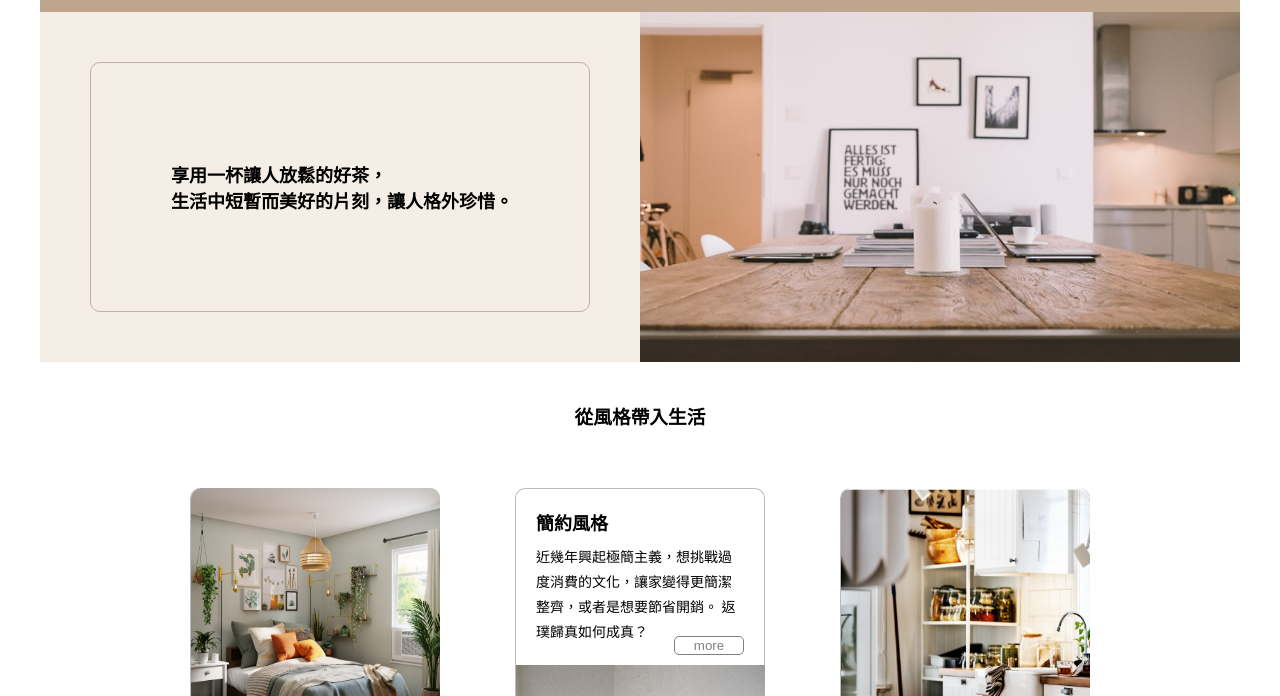
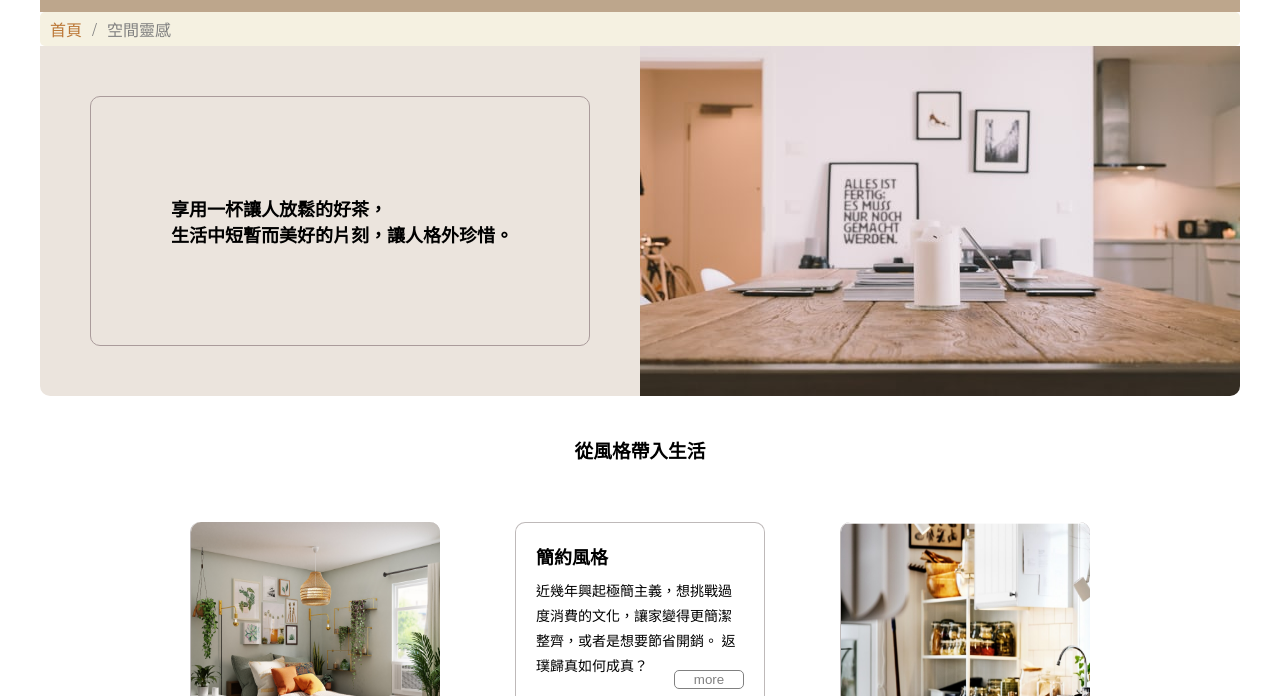
Before and after one commit to ZhiHao1007/simple, a plain HTML site: page special.html in a window 1280 px wide. Shown: the part 73-769 px from the top of the page. Drawn offline with Linux system fonts and the light colour scheme.

Commit message:
修改麵包屑

```diff
--- a/css/about.css
+++ b/css/about.css
@@ -19,6 +19,7 @@ div.main {
 div.banner1 {
   width: 1200px;
   height: 350px;
+  border-radius: 0 0 10px 10px;
   background: url("../images/about/banner1.png");
   margin:0 auto;
   /* position: fixed; */
--- /dev/null
+++ b/css/breadcrumb.css
@@ -0,0 +1,46 @@
+/* 麵包屑 */
+div.breadcrumb {
+    background-color: #f5f1e1;
+    width: 1200px;
+    margin: 0 auto;
+    padding: 5px 10px;
+    border-radius: 5px;
+  }
+
+  div.breadcrumb ol.breadcrumb_list {
+    margin: 0;
+    padding: 0;
+    /* list-style: none; */
+    font-size: 0;
+  }
+
+  div.breadcrumb ol.breadcrumb_list > li {
+    /*   border: 1px solid red; */
+    display: inline-block;
+    color: gray;
+    font-size: 16px;
+  }
+
+  /* 利用 ::before 擬似元素，創造斜線做為分隔 */
+  div.breadcrumb ol.breadcrumb_list > li::before {
+    content: "/";
+    font-size: 18px;
+    color: gray;
+    margin: 0 10px;
+  }
+
+  /* 第一個 li 元素，將 ::before 設定回來需要的 */
+  div.breadcrumb ol.breadcrumb_list > li:first-child::before {
+    display: none;
+  }
+
+  div.breadcrumb ol.breadcrumb_list > li > a {
+    /*   border: 1px solid blue; */
+    text-decoration: none;
+    display: inline-block;
+    color: rgb(187, 118, 53);
+  }
+
+  div.breadcrumb ol.breadcrumb_list > li > a:hover{
+    color: #661616;
+  }
--- a/css/index.css
+++ b/css/index.css
@@ -1,30 +1,31 @@
-*{
+* {
   box-sizing: border-box;
 }
 
-body{
+body {
   margin: 0;
   /* font-family: 'Noto Sans TC', sans-serif; */
 }
 
 /* main */
-div.main{
+div.main {
   /* border: 1px solid red; */
   width: 1200px;
   margin: 0 auto;
 }
 
 /* banner */
-div.banner1{
+div.banner1 {
   /* border: 1px solid blue; */
   background-image: url("../images/index/banner1.png");
   width: 1200px;
   height: 550px;
+  border-radius: 0 0 10px 10px;
   margin: 0 auto;
 }
 
 /* text 文字*/
-div.text{
+div.text {
   /* border: 1px solid black; */
   width: 1200px;
   height: 150px;
@@ -32,7 +33,7 @@ div.text{
   position: relative;
 }
 
-div.text p{
+div.text p {
   width: 500px;
   text-align: center;
   font-weight: bold;
@@ -46,12 +47,12 @@ div.text p{
 }
 
 /* 分隔線 */
-div.col h2::before{
-  content: '';
+div.col h2::before {
+  content: "";
   display: block;
   height: 1px;
   flex-grow: 1;
-  background: #AB9B96;
+  background: #ab9b96;
   margin: 0 30px;
 }
 
@@ -59,24 +60,24 @@ div.col > h2 {
   width: 1000px;
   box-sizing: border-box;
   display: flex;
-  align-items: center;  /* 對齊交錯軸線中央 */
-  color: #AB9B96;
-  cursor: default;      /* 鼠標樣式 */
+  align-items: center; /* 對齊交錯軸線中央 */
+  color: #ab9b96;
+  cursor: default; /* 鼠標樣式 */
   font-size: 18px;
   margin: 0 auto;
 }
 
-div.col h2::after{
-  content: '';
+div.col h2::after {
+  content: "";
   display: block;
   height: 1px;
   flex-grow: 1;
-  background: #AB9B96;
+  background: #ab9b96;
   margin: 0 30px;
 }
 
 /* 最新 熱門商品 */
-div.commodity_nav{
+div.commodity_nav {
   /* border: 1px solid green; */
   width: 1200px;
   height: 100px;
@@ -85,23 +86,23 @@ div.commodity_nav{
   text-align: center;
 }
 
-div.commodity_nav ul{
+div.commodity_nav ul {
   display: inline-block;
   margin: 0;
   padding: 0;
   font-size: 0;
 }
 
-div.commodity_nav li{
-  list-style: none;             /* 移除項目符號 */
+div.commodity_nav li {
+  list-style: none; /* 移除項目符號 */
   display: inline-block;
   font-size: 0;
 }
 
-div.commodity_nav a{
-  color: inherit;              /* 移除超連結顏色 */
-  text-decoration: none;        /* 移除超連結底線 */
-  display: inline-block;       /* 讓 <a> 填滿 <li> */
+div.commodity_nav a {
+  color: inherit; /* 移除超連結顏色 */
+  text-decoration: none; /* 移除超連結底線 */
+  display: inline-block; /* 讓 <a> 填滿 <li> */
   /* border: 1px solid black; */
   font-size: 24px;
   height: 50px;
@@ -109,26 +110,26 @@ div.commodity_nav a{
   padding: 10px 20px;
 }
 
-a.new{
+a.new {
   /* background-color: #f8e8be; */
-  background-color:rgb(223, 197, 173);
-  border:1px solid rgb(223, 197, 173);
+  background-color: rgb(223, 197, 173);
+  border: 1px solid rgb(223, 197, 173);
 }
-a.new span{
+a.new span {
   color: red;
   font-size: 18px;
 }
-a.hot{
+a.hot {
   /* background-color: #f1c99b; */
-  border:1px solid rgb(223, 197, 173);
+  border: 1px solid rgb(223, 197, 173);
 }
-a.hot span{
+a.hot span {
   color: red;
   font-size: 18px;
 }
 
 /* 最新 熱門商品圖 */
-div.commodity{
+div.commodity {
   /* border: 1px solid blue; */
   width: 1200px;
   height: 420px;
@@ -137,67 +138,67 @@ div.commodity{
   position: relative;
 }
 
-div.commodity ul{
+div.commodity ul {
   padding: 0;
   margin-top: 50px;
   margin-right: 120px;
   margin-left: 120px;
 }
 
-div.commodity li{
+div.commodity li {
   list-style: none;
 }
 
-div.list_product{
+div.list_product {
   /* border: 1px solid black; */
   margin: 0 auto;
-  text-align:center;
+  text-align: center;
 
   display: flex;
   flex-wrap: wrap;
   justify-content: space-between;
 }
 
-div.pr1{
+div.pr1 {
   /* border: 1px solid green; */
   width: 200px;
   display: inline-block;
   text-align: center;
 }
-div.pr1 a.product{
+div.pr1 a.product {
   /* border: 1px solid red; */
   display: inline-block;
 }
 
-a img.product{
+a img.product {
   width: 200px;
   height: 200px;
 }
 
-div.pr1_text{
+div.pr1_text {
   margin: 10px;
 }
 
-a.pr1_text{
-  color: inherit;              /* 移除超連結顏色 */
-  text-decoration: none;        /* 移除超連結底線 */
+a.pr1_text {
+  color: inherit; /* 移除超連結顏色 */
+  text-decoration: none; /* 移除超連結底線 */
   /* border: 1px solid blue; */
   display: block;
   /* font-size: 14px; */
 }
 
-div.pr1_text h4{
+div.pr1_text h4 {
   font-style: bold;
   font-size: 18px;
-  margin:0;
+  margin: 0;
   /* margin-bottom: 10px; */
 }
 
-div.pr1_text span{
+div.pr1_text span {
   font-size: 16px;
 }
 
-div.commodity input{
+div.commodity input {
   width: 80px;
   position: absolute;
   bottom: 40px;
@@ -210,9 +211,8 @@ div.commodity input{
   cursor: pointer;
 }
 
-
 /* banner2 */
-div.banner2{
+div.banner2 {
   /* border: 1px solid green; */
   width: 1200px;
   height: 300px;
@@ -222,16 +222,16 @@ div.banner2{
   margin-bottom: 40px;
   background-position: center;
   position: relative;
-  background-attachment:fixed;
-  background-repeat:no-repeat;
+  background-attachment: fixed;
+  background-repeat: no-repeat;
 }
 
-div.banner2 p{
+div.banner2 p {
   /* border: 1px solid red; */
   width: 450px;
   position: absolute;
   right: 30px;
-  bottom:25px;
+  bottom: 25px;
   text-align: center;
   font-size: 18px;
   line-height: 40px;
@@ -240,7 +240,7 @@ div.banner2 p{
 }
 
 /* 風格 */
-div.style1{
+div.style1 {
   /* background-image: url("../images/3.jpg"); */
   /* background-size:100%; */
   /* background-repeat: no-repeat; */
@@ -252,20 +252,18 @@ div.style1{
   grid-template-columns: auto auto;
   padding-left: 100px;
   padding-right: 100px;
-
 }
 
-div.style_img{
+div.style_img {
   /* border: 1px solid green; */
   /* display: inline-block; */
   text-align: center;
   margin: 20px;
   width: 300px;
   margin: 20px auto;
-
 }
 
-div.style_text{
+div.style_text {
   /* border: 1px solid green; */
   /* display: inline-block; */
   width: 220px;
@@ -273,10 +271,9 @@ div.style_text{
   text-align: center;
   padding-top: 20px;
   position: relative;
-
 }
 
-div.style_text input{
+div.style_text input {
   width: 80px;
   position: absolute;
   bottom: 30px;
@@ -289,33 +286,33 @@ div.style_text input{
   cursor: pointer;
 }
 
-div.style1 a.style_img{
+div.style1 a.style_img {
   /* border: 1px solid red; */
   width: 300px;
   height: 200px;
   display: inline-block;
 }
 
-div.style1 img{
+div.style1 img {
   /* border: 1px solid orange; */
   width: 300px;
   height: 200px;
   display: inline-block;
 }
 
-div.style_text h4{
+div.style_text h4 {
   font-size: 18px;
   /* border: 1px solid orange; */
 }
 
-div.style_text span{
+div.style_text span {
   font-size: 16px;
 
   /* border: 1px solid orange; */
 }
 
 /* 找設計 */
-div.design{
+div.design {
   /* border: 1px solid blue; */
   margin-top: 30px;
   display: inline-block;
@@ -327,17 +324,17 @@ div.design{
   justify-content: space-between;
 }
 
-div.design img.back{
+div.design img.back {
   width: 800px;
   height: 600px;
-  opacity: .5;
+  opacity: 0.5;
   position: absolute;
-  left:50%;
-  top:56px;
+  left: 50%;
+  top: 56px;
   transform: translateX(-50%);
 }
 
-div.design_1{
+div.design_1 {
   /* border: 1px solid green; */
   width: 400px;
   height: 500px;
@@ -345,11 +342,11 @@ div.design_1{
   text-align: center;
   padding-top: 30px;
   position: absolute;
-  top:10%;
+  top: 10%;
   left: 0;
 }
 
-div.design_2{
+div.design_2 {
   /* border: 1px solid red; */
   width: 400px;
   height: 500px;
@@ -358,12 +355,12 @@ div.design_2{
   padding-top: 30px;
   display: inline-block;
   position: absolute;
-  left:50%;
-  top:20%;
+  left: 50%;
+  top: 20%;
   transform: translateX(-50%);
 }
 
-div.design_3{
+div.design_3 {
   /* border: 1px solid orange; */
   width: 400px;
   height: 500px;
@@ -373,18 +370,18 @@ div.design_3{
   display: inline-block;
   position: absolute;
   right: 0;
-  top:30%;
+  top: 30%;
 }
 
-div.design img{
+div.design img {
   width: 250px;
   border-radius: 10px;
   z-index: -1;
 }
 
-div.design span.d1{
+div.design span.d1 {
   /* border: 1px solid black; */
-  background:rgb(223, 197, 173);
+  background: rgb(223, 197, 173);
   padding: 10px;
   /* writing-mode: vertical-lr; */
   font-size: 16px;
@@ -397,9 +394,9 @@ div.design span.d1{
   z-index: 1;
 }
 
-div.design span.d2{
+div.design span.d2 {
   /* border: 1px solid black; */
-  background:rgba(255, 253, 247, 0.8);
+  background: rgba(255, 253, 247, 0.8);
   padding: 10px;
   width: 270px;
   height: 80px;
@@ -415,7 +412,7 @@ div.design span.d2{
 
 /* 更多商品 */
 
-div.commodity_1{
+div.commodity_1 {
   /* border: 1px solid blue; */
   width: 1200px;
   height: 360px;
@@ -425,7 +422,7 @@ div.commodity_1{
   position: relative;
 }
 
-div.commodity_1 ul{
+div.commodity_1 ul {
   padding: 0;
   margin-top: 40px;
   margin-bottom: 40px;
@@ -433,33 +430,33 @@ div.commodity_1 ul{
   /* margin-left: 120px; */
 }
 
-div.commodity_1 li{
+div.commodity_1 li {
   list-style: none;
 }
 
-div.list_product_1{
+div.list_product_1 {
   /* border: 1px solid black; */
   margin: 0 auto;
-  text-align:center;
+  text-align: center;
   width: 1100px;
   display: flex;
   flex-wrap: wrap;
   justify-content: space-between;
 }
 
-div.list_product_1 img{
+div.list_product_1 img {
   width: 150px;
   height: 150px;
 }
 
-div.commodity_1 > a.next1 > img{
+div.commodity_1 > a.next1 > img {
   width: 30px;
   position: absolute;
   bottom: 50%;
   cursor: pointer;
 }
 
-div.commodity_1 > a.next2 > img{
+div.commodity_1 > a.next2 > img {
   width: 30px;
   position: absolute;
   bottom: 50%;
@@ -468,10 +465,9 @@ div.commodity_1 > a.next2 > img{
 }
 
 /* 按鈕特效 */
-input#more:hover{
+input#more:hover {
   background-color: rgb(189, 164, 143, 0.5);
   color: black;
 }
 
-
 /* end */
--- a/css/room.css
+++ b/css/room.css
@@ -13,6 +13,7 @@ div.banner{
 	margin: 0 auto;
 	width: 1200px;
 	height: 400px;
+	border-radius: 0 0 10px 10px;
 	display: flex;
 	position: relative;
 	z-index: -1;
--- a/css/space.css
+++ b/css/space.css
@@ -19,6 +19,7 @@ div.banner{
 	background-image: url("../images/space/banner.png") ;
 	width: 1200px;
 	height: 350px;
+	border-radius: 0 0 10px 10px;
 	margin: 0 auto;
 	position: relative;
 	z-index: -1;
--- a/css/special.css
+++ b/css/special.css
@@ -24,7 +24,8 @@ div.main h3 {
 /* banner1 */
 div.banner1 {
   /* border: 1px solid blue; */
-  background-color: rgba(223, 197, 173, 0.3);
+  background-color: rgba(189, 166, 144, 0.3);
+  border-radius: 0 0 10px 10px;
   width: 1200px;
   height: 350px;
   margin: 0 auto;
@@ -46,7 +47,7 @@ div.banner1 span {
 }
 
 div.sq {
-  border: 1px solid rgb(192, 175, 175);
+  border: 1px solid rgb(170, 155, 155);
   width: 500px;
   height: 250px;
 	border-radius: 10px;
@@ -60,6 +61,7 @@ div.banner1 img {
   width: 600px;
   height: 350px;
   display: inline-block;
+  border-radius: 0 0 10px 0;
   /* text-align: right; */
   position: absolute;
   right: 0;
--- a/special.html
+++ b/special.html
@@ -5,6 +5,7 @@
 	<meta charset="utf-8">
 	<title>Simple｜about us</title>
 	<link href="./css/header.css" rel="stylesheet">
+	<link href="./css/breadcrumb.css" rel="stylesheet">
 	<link href="./css/footer.css" rel="stylesheet">
 	<link href="./css/special.css" rel="stylesheet">
 	<script src="https://kit.fontawesome.com/c9d50d5c1a.js" crossorigin="anonymous"></script>
@@ -54,6 +55,13 @@
 			</ul>
 		</nav>
 	</header>
+
+	<div class="breadcrumb">
+    <ol class="breadcrumb_list">
+      <li><a href="./index.html">首頁</a></li>
+			<li>空間靈感</li>
+    </ol>
+  </div>
 
 	<div class="banner1">
 		<div class="sq">
```
Also changed, not shown: about.html (+8 -0 lines), index.html (+7 -0 lines), product.html (+9 -1 lines), qs.html (+8 -0 lines), room.html (+9 -0 lines), space.html (+9 -0 lines).
